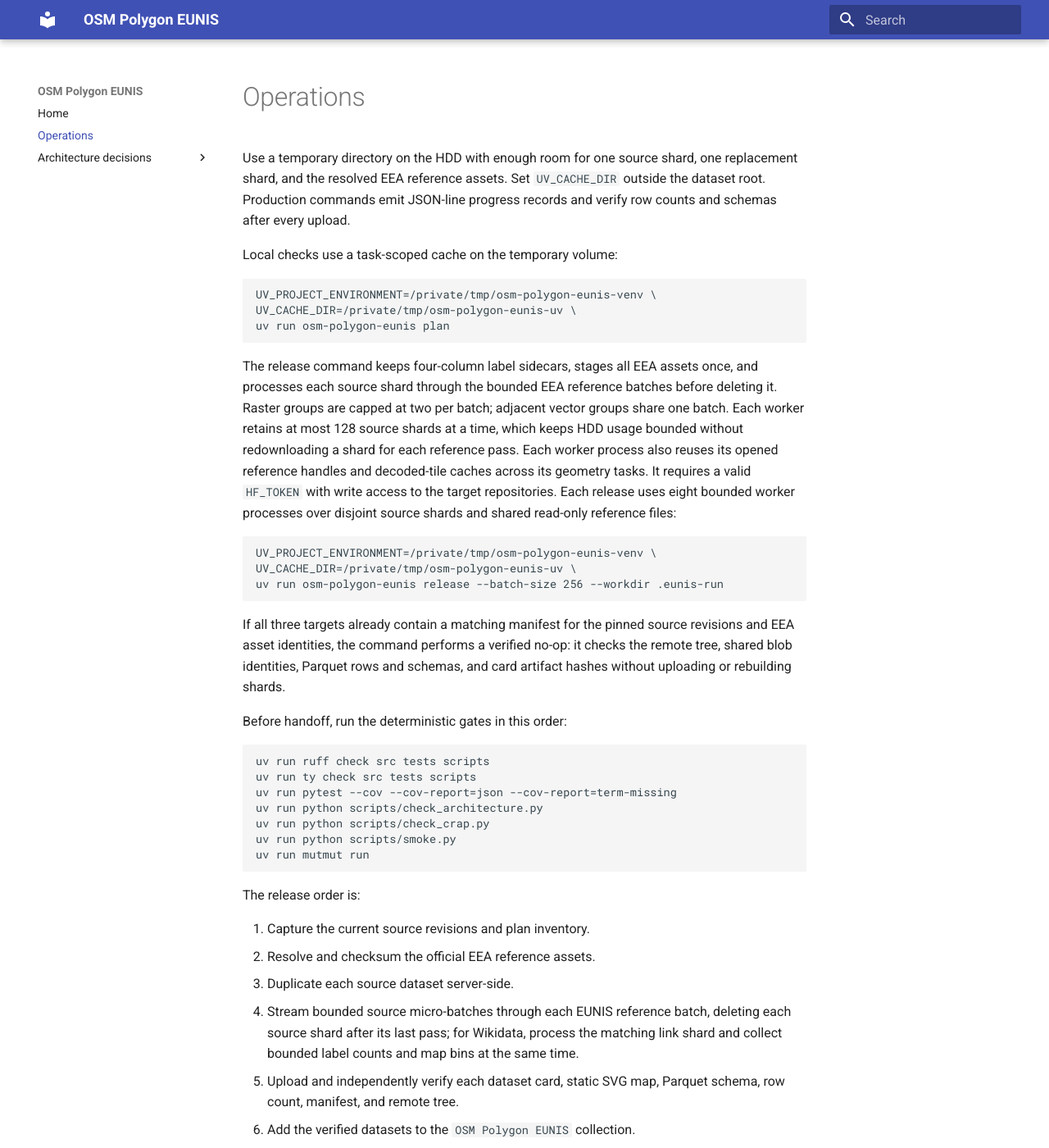
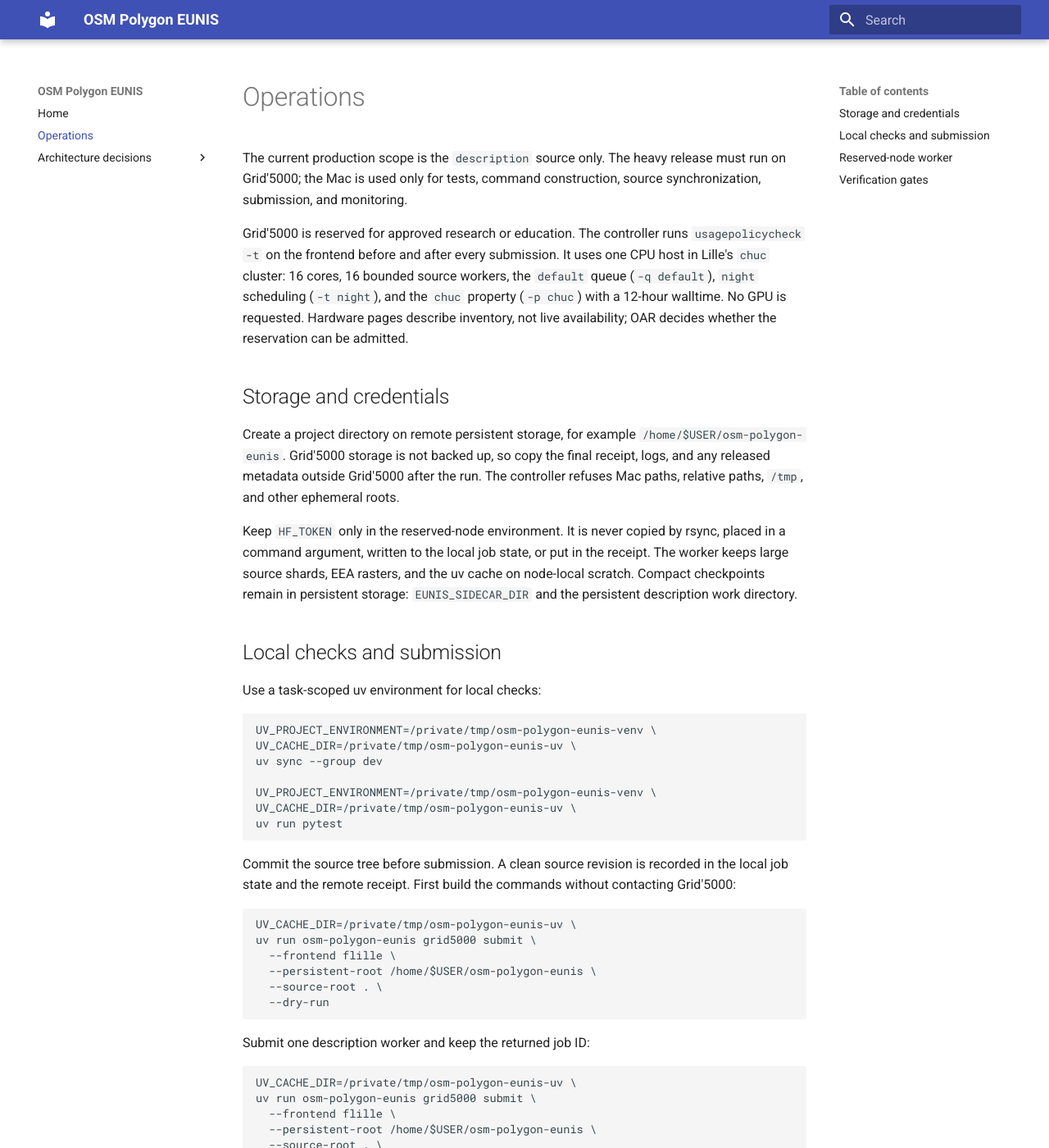
Before and after one commit to NoeFlandre/osm-polygon-eunis, an MkDocs documentation site: the page built from docs/operations.md, in a window 1280 px wide and 1400 px high. Shown: the whole window at 82% size. Built offline with MkDocs 1.6.1 and Material for MkDocs 9.7.7, drawn with Linux system fonts in a browser that asks for light colours; some of the changed text lies outside the part shown.

Commit message:
docs: make description release Grid5000-only

````diff
--- a/docs/operations.md
+++ b/docs/operations.md
@@ -1,41 +1,108 @@
 # Operations
 
-Use a temporary directory on the HDD with enough room for one source shard,
-one replacement shard, and the resolved EEA reference assets. Set `UV_CACHE_DIR`
-outside the dataset root. Production commands emit JSON-line progress records
-and verify row counts and schemas after every upload.
+The current production scope is the `description` source only. The heavy
+release must run on Grid'5000; the Mac is used only for tests, command
+construction, source synchronization, submission, and monitoring.
 
-Local checks use a task-scoped cache on the temporary volume:
+Grid'5000 is reserved for approved research or education. The controller runs
+`usagepolicycheck -t` on the frontend before and after every submission. It
+uses one CPU host in Lille's `chuc` cluster: 16 cores, 16 bounded source
+workers, the `default` queue (`-q default`), `night` scheduling (`-t night`),
+and the `chuc` property (`-p chuc`) with a 12-hour walltime. No GPU is
+requested. Hardware pages describe inventory, not live availability;
+OAR decides whether the reservation can be admitted.
+
+## Storage and credentials
+
+Create a project directory on remote persistent storage, for example
+`/home/$USER/osm-polygon-eunis`. Grid'5000 storage is not backed up, so copy
+the final receipt, logs, and any released metadata outside Grid'5000 after the
+run. The controller refuses Mac paths, relative paths, `/tmp`, and other
+ephemeral roots.
+
+Keep `HF_TOKEN` only in the reserved-node environment. It is never copied by
+rsync, placed in a command argument, written to the local job state, or put in
+the receipt. The worker keeps large source shards, EEA rasters, and the uv
+cache on node-local scratch. Compact checkpoints remain in persistent storage:
+`EUNIS_SIDECAR_DIR` and the persistent description work directory.
+
+## Local checks and submission
+
+Use a task-scoped uv environment for local checks:
 
 ```bash
 UV_PROJECT_ENVIRONMENT=/private/tmp/osm-polygon-eunis-venv \
 UV_CACHE_DIR=/private/tmp/osm-polygon-eunis-uv \
-uv run osm-polygon-eunis plan
+uv sync --group dev
+
+UV_PROJECT_ENVIRONMENT=/private/tmp/osm-polygon-eunis-venv \
+UV_CACHE_DIR=/private/tmp/osm-polygon-eunis-uv \
+uv run pytest
 ```
 
-The release command keeps four-column label sidecars, stages all EEA assets once,
-and processes each source shard through the bounded EEA reference batches before
-deleting it. Raster groups are capped at two per batch; adjacent vector groups
-share one batch. Each worker retains at most 128 source shards at a time, which
-keeps HDD usage bounded without redownloading a shard for each reference pass.
-Each worker process also reuses its opened reference handles and decoded-tile
-caches across its geometry tasks.
-It requires a valid `HF_TOKEN` with write access to the target repositories.
-Each release uses eight bounded worker processes over disjoint source shards and
-shared read-only reference files:
+Commit the source tree before submission. A clean source revision is recorded
+in the local job state and the remote receipt. First build the commands without
+contacting Grid'5000:
 
 ```bash
-UV_PROJECT_ENVIRONMENT=/private/tmp/osm-polygon-eunis-venv \
 UV_CACHE_DIR=/private/tmp/osm-polygon-eunis-uv \
-uv run osm-polygon-eunis release --batch-size 256 --workdir .eunis-run
+uv run osm-polygon-eunis grid5000 submit \
+  --frontend flille \
+  --persistent-root /home/$USER/osm-polygon-eunis \
+  --source-root . \
+  --dry-run
 ```
 
-If all three targets already contain a matching manifest for the pinned source
-revisions and EEA asset identities, the command performs a verified no-op: it
-checks the remote tree, shared blob identities, Parquet rows and schemas, and
-card artifact hashes without uploading or rebuilding shards.
+Submit one description worker and keep the returned job ID:
 
-Before handoff, run the deterministic gates in this order:
+```bash
+UV_CACHE_DIR=/private/tmp/osm-polygon-eunis-uv \
+uv run osm-polygon-eunis grid5000 submit \
+  --frontend flille \
+  --persistent-root /home/$USER/osm-polygon-eunis \
+  --source-root . \
+  --state-file .grid5000-description-job.json
+```
+
+The Mac-side command only checks policy, creates the remote source directory,
+syncs code/configuration with secrets and run data excluded, submits
+`host=1/core=16` to `chuc`, and checks policy again. It does not download
+Parquet or rasters and does not invoke the release runner locally.
+
+Monitor or cancel only the exact numeric job ID:
+
+```bash
+uv run osm-polygon-eunis grid5000 status --frontend flille --job-id JOB_ID
+uv run osm-polygon-eunis grid5000 cancel --frontend flille --job-id JOB_ID
+```
+
+The controller rejects a second submission while the saved job is still
+visible to OAR. After a terminal job, keep the persistent sidecars and use a
+new state-file name for a deliberate retry. The worker's description command
+is resumable: it reuses valid checkpoints keyed by source checksum and kernel
+version, and a completed shard is not downloaded again.
+
+## Reserved-node worker
+
+OAR runs `scripts/grid5000/description-release.sh` from the synchronized
+source tree. It requires `OAR_JOB_ID`, `HF_TOKEN`, and a persistent root under
+`/home`, `/groups`, or `/srv`. It sets `EUNIS_SOURCE_DIR` and
+`EUNIS_REFERENCE_DIR` under node-local scratch, `EUNIS_SIDECAR_DIR` under the
+persistent root, and `UV_CACHE_DIR` under scratch. It runs only:
+
+```text
+uv run --frozen --no-dev osm-polygon-eunis release \
+  --dataset description --execution grid5000
+```
+
+The runner writes a token-free JSON receipt with the source revision, target
+repository and revision, reference identity, no-op value, and OAR job ID. A
+failure trap leaves a small failure receipt and the persistent log in place.
+Copy these artifacts outside Grid'5000 before cleaning any remote storage.
+
+## Verification gates
+
+Before submission, run the deterministic local gates in this order:
 
 ```bash
 uv run ruff check src tests scripts
@@ -47,19 +114,8 @@ uv run python scripts/smoke.py
 uv run mutmut run
 ```
 
-The release order is:
-
-1. Capture the current source revisions and plan inventory.
-2. Resolve and checksum the official EEA reference assets.
-3. Duplicate each source dataset server-side.
-4. Stream bounded source micro-batches through each EUNIS reference batch,
-   deleting each source shard after its last pass; for Wikidata, process the
-   matching link shard and collect bounded label counts and map bins at the same
-   time.
-5. Upload and independently verify each dataset card, static SVG map, Parquet
-   schema, row count, manifest, and remote tree.
-6. Add the verified datasets to the `OSM Polygon EUNIS` collection.
-
-The shared Wikidata/Wikipedia document, section, sentence, Wikivoyage, and
-Wikidata-fact tables are intentionally unchanged. Only `polygons` and
-`polygon_document_links` receive EUNIS fields.
+The remote completion check is separate: inspect the worker log and receipt,
+verify the description target's rows, schemas, manifest, card, map, and remote
+tree, then submit the same release again only after the first OAR job is
+terminal. The second run must be a verified no-op. Website and Wikidata are
+outside this production run and remain untouched.
````
Also changed, not shown: README.md (+9 -0 lines), 1 other file.
